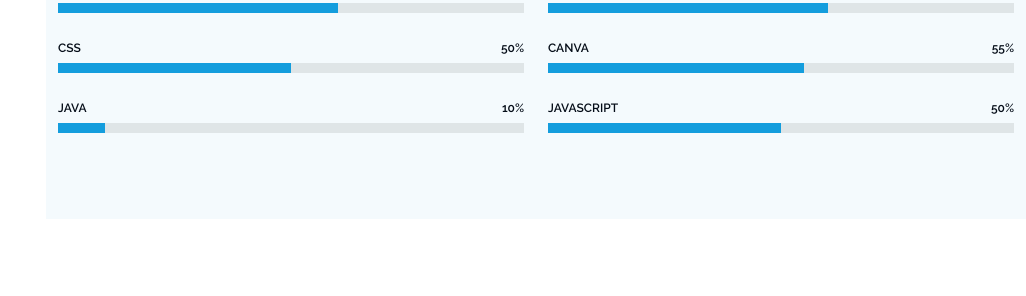
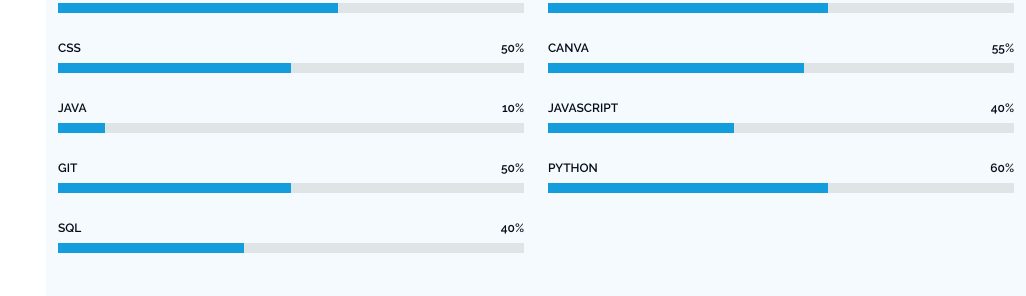
Before and after one commit to OliveiraRL/OliveiraRL, a plain HTML site: page index.html in a window 1280 px wide. Shown: the part 1641-1937 px from the top of the page, without its empty margins (254-1280 px from the left). Drawn offline with Linux system fonts and the light colour scheme.

Commit message:
adicionando skills

```diff
--- a/index.html
+++ b/index.html
@@ -169,6 +169,22 @@
               </div>
             </div><!-- End Skills Item -->
 
+                        <div class="progress">
+              <span class="skill"><span>Git</span> <i class="val">50%</i></span>
+              <div class="progress-bar-wrap">
+                <div class="progress-bar" role="progressbar" aria-valuenow="50" aria-valuemin="0" aria-valuemax="100">
+                </div>
+              </div>
+            </div><!-- End Skills Item -->
+
+            <div class="progress">
+              <span class="skill"><span>SQL</span> <i class="val">40%</i></span>
+              <div class="progress-bar-wrap">
+                <div class="progress-bar" role="progressbar" aria-valuenow="40" aria-valuemin="0" aria-valuemax="100">
+                </div>
+              </div>
+            </div><!-- End Skills Item -->
+
           </div>
 
           <div class="col-lg-6">
@@ -190,9 +206,17 @@
             </div><!-- End Skills Item -->
 
             <div class="progress">
-              <span class="skill"><span>JavaScript</span> <i class="val">50%</i></span>
+              <span class="skill"><span>JavaScript</span> <i class="val">40%</i></span>
               <div class="progress-bar-wrap">
-                <div class="progress-bar" role="progressbar" aria-valuenow="50" aria-valuemin="0" aria-valuemax="100">
+                <div class="progress-bar" role="progressbar" aria-valuenow="40" aria-valuemin="0" aria-valuemax="100">
+                </div>
+              </div>
+            </div><!-- End Skills Item -->
+
+            <div class="progress">
+              <span class="skill"><span>Python</span> <i class="val">60%</i></span>
+              <div class="progress-bar-wrap">
+                <div class="progress-bar" role="progressbar" aria-valuenow="60" aria-valuemin="0" aria-valuemax="100">
                 </div>
               </div>
             </div><!-- End Skills Item -->
```
